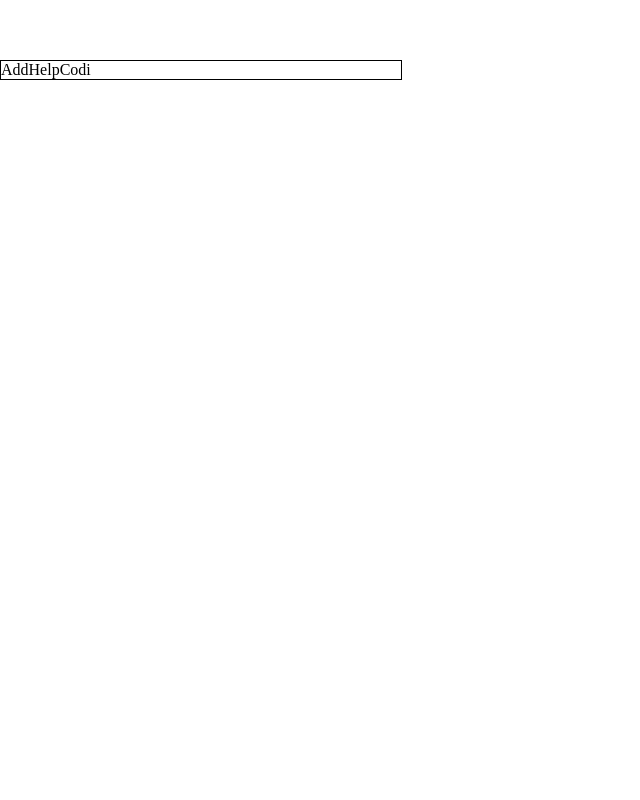
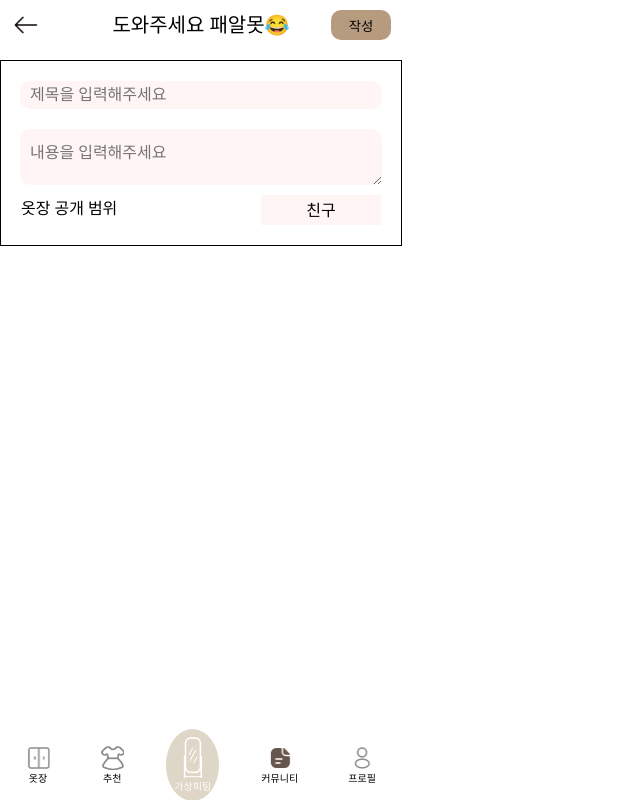
Before and after one commit to Jeong-WonSeok/Kkalong, a React (Create React App) app in the folder kkalong_fe/: page /community/HelpCodi/Add/1 in a window 1280 px wide. Shown: the whole page, without its empty margins (0-640 px from the left). Built offline with nearby package versions, Linux system fonts and the light colour scheme; the HTML template or start-up script is replaced by a standard one; a web font is replaced by a local one.

Commit message:
[FE - S07P31B302-159, S07P31B302-158] FEAT: 코디 피드백 완료

```diff
--- a/kkalong_fe/src/pages/Community/AddBestDress.tsx
+++ b/kkalong_fe/src/pages/Community/AddBestDress.tsx
@@ -6,8 +6,7 @@ import TopNav from '../../components/ui/TopNav'
 import { Container } from './MainCommunity'
 
 import AddPictureIcon from '../../assets/icon/Community/pictureAdd.png'
-import Close from '../../assets/icon/Nav/close.png'
-import Menu from '../../assets/icon/Nav/menu.png'
+import BackArrow from '../../assets/icon/Nav/BackArrow.png'
 import AddExample from '../../assets/icon/Community/AddExample.png'
 import FooterBar from '../../components/ui/FooterBar'
 
@@ -56,7 +55,9 @@ export default function AddBestDress() {
   return (
     <div>
       <TopNav type={""}>
-        <MenuImg style={{width:'40px', height: '40px'}} src={Close} onClick={()=>navigate('/community/BestDress')}/>
+        <div style={{width: '60px', height: '40px'}}>
+        <MenuImg src={BackArrow} onClick={()=>navigate('/community/BestDress')}/>
+        </div>
         <CategoryText>도전! 베스트 드레서✨</CategoryText>
         <SubmitBtn>작성</SubmitBtn>
       </TopNav>
@@ -91,16 +92,17 @@ const AddContainer = styled(Container)`
 const MenuImg = styled.img`
   width: 30px;
   height: 30px;
-  margin: auto 0;
+  padding-right: 30px;
+  margin: 5px 0;
 `
 
-const SubmitBtn = styled.button`
+export const SubmitBtn = styled.button`
   width: 60px;
   height: 30px;
   border-radius: 10px;
   border: none;
   background-color: var(--primary-color-500);
-  margin: auto 0;
+  margin: 5px 0;
   font-family: var(--base-font-600);
   &:hover {
     background-color: var(--primary-color-700);
@@ -111,7 +113,9 @@ const SubmitBtn = styled.button`
 const CategoryText = styled.p `
   font-size: 20px;
   font-family: var(--base-font-600);
-  margin: auto 0;
+  margin: 0;
+  line-height: 40px;
+  height: 40px;
 `
 
 const PictureDiv = styled.div`
--- a/kkalong_fe/src/pages/Community/AddHelpCodi.tsx
+++ b/kkalong_fe/src/pages/Community/AddHelpCodi.tsx
@@ -1,7 +1,199 @@
-import React from 'react'
+import { useState } from 'react'
+import styled from 'styled-components'
+import { useParams, useNavigate } from 'react-router-dom'
+
+import FooterBar from '../../components/ui/FooterBar'
+import TopNav from '../../components/ui/TopNav'
+import { Container } from './MainCommunity'
+import { BackArrow, CategoryText } from './MainBestDress'
+import { CodiBackground, SelectContainer, ImgContainer,SelectImg, SelectSpan } from './AddSelectHelpCodi'
+
+import backArrow from '../../assets/icon/Nav/BackArrow.png'
+import AddCodi from '../../assets/icon/Community/addCodi.png'
+import { SubmitBtn } from './AddBestDress'
+
+interface SendType {
+  Picture: File,
+  Title: string,
+  context: string,
+  open: boolean
+}
+
 
 export default function AddHelpCodi() {
+  const params = useParams()
+  const navigate = useNavigate()
+  const [SendData, setSendData]= useState<SendType>()
+  const SelectOptions = ['친구', '전체']
+
+  const SelectFile = (e:any) => {
+    const input = document.getElementById('SelectCodi') as HTMLInputElement
+    input.click()
+  }
+
+  const resize = (e: any) => {
+    setSendData((prevState: any) => ({
+      ...prevState,
+      "context": e.target.value
+    }))
+    const textEle = document.getElementById('Context') as HTMLTextAreaElement
+    textEle.style.height = '1px';
+    textEle.style.height = e.target.scrollHeight + 'px';
+  }
+
+  const HandleTitle = (e: any) => {
+    setSendData((current) => {
+      return({
+        ...current as SendType,
+        itle: e.target.value
+      })
+    })
+  }
+
+  const HandleOpen = (e:any) => {
+    setSendData((state) => {
+      return {
+        // undefined 타입 지정 오류 처리
+        ...state as SendType,
+        open: e.target.value == "친구" ? false : true
+      }
+    })
+  }
+
+  const ChangePicture = (e: any) => {
+    setSendData((state) => {
+      return {
+        // undefined 타입 지정 오류 처리
+        ...state as SendType,
+        Picture: e.target.files[0]
+      }
+    })
+    const Picture = document.getElementById("SelectPicture") as HTMLDivElement
+    // 위에 레이어 모두 삭제후
+    Picture.replaceChildren()
+    const ImgUrl = URL.createObjectURL(e.target.files[0])
+    Picture.style.backgroundImage=`url(${ImgUrl})`
+    Picture.style.backgroundPosition="center"
+    Picture.style.width="auto"
+  }
+
   return (
-    <div>AddHelpCodi</div>
+    <div>
+      <TopNav type={''}>
+        <div style={{width: '60px'}}>
+        <AdjustBackArrow src={backArrow} onClick={()=>navigate('/community/HelpCodi/Add')}/>
+        </div>
+        <CategoryText>도와주세요 패알못😂</CategoryText>
+        <SubmitBtn>작성</SubmitBtn>
+      </TopNav>
+
+      <AddContainer>
+        {/* 코디 추가 시 */}
+        {params.Category === "Codi" &&
+        <CodiBackground id="SelectPicture" onClick={SelectFile}>
+        <SelectContainer>
+          <ImgContainer>
+            <SelectImg src={AddCodi}/>
+            <SelectSpan>코디 추가</SelectSpan>
+          </ImgContainer>
+        </SelectContainer>
+      <CodiInput id="SelectCodi" type="file" onChange={ChangePicture} accept="image/*" required/>
+      </CodiBackground>
+      }
+
+      <TitleInput placeholder="제목을 입력해주세요" type="text" value={SendData?.Title} onChange={HandleTitle}/>
+      <ContextArea placeholder='내용을 입력해주세요' value={SendData?.context} onChange={resize}></ContextArea>
+
+      <LabelContainer>
+        <Label>옷장 공개 범위</Label>
+        <SelectOpen onChange={HandleOpen}>
+          {SelectOptions.map((Option, idx) => {
+            return (
+              <SelectOption value={Option} key={idx} >
+                {Option}
+              </SelectOption>
+            )
+          })}
+        </SelectOpen>
+      </LabelContainer>
+
+      </AddContainer>
+
+      <FooterBar/>
+    </div>
   )
 }
+
+const AddContainer = styled(Container)`
+  justify-content: center;
+  align-items: center;
+  display: flex;
+  flex-direction: column;
+`
+
+const AdjustBackArrow = styled(BackArrow)`
+  padding: 5px 30px 5px 0px;
+`
+
+const CodiInput = styled.input`
+  display: none;
+`
+
+const TitleInput = styled.input`
+  margin-top: 10px;
+  border: none;
+  padding: 5px 10px;
+  width: 90%;
+  font-size: 16px;
+  font-family: var(--base-font-300);
+  border-radius: 10px;
+  background-color: var(--primary-color-100);
+`
+
+const ContextArea = styled.textarea`
+  display: flex;
+  justify-content: center;
+  margin-top: 20px;
+  border-radius: 10px;
+  padding: 10px;
+  font-size: 16px;
+  border: none;
+  font-family: var(--base-font-300);
+  background-color: var(--primary-color-100);
+  width: 90%;
+`
+
+const LabelContainer = styled(Container)`
+  width: 100%;
+  display: flex;
+  flex-direction: row;
+  justify-content: space-between;
+`
+
+const Label = styled.label`
+  margin-left: 10px;
+  font-size: 16px;
+  font-family: var(--base-font-300);
+`
+
+const SelectOpen = styled.select`
+  margin-right: 10px;
+  background-color: var(--primary-color-100);
+  width: 120px;
+  height: 30px;
+  font-size: 16px;
+  font-family: var(--base-font-300);
+  border: none;
+  text-align: center;
+  -o-appearance: none;
+  -webkit-appearance: none;
+  -moz-appearance: none;
+`
+
+const SelectOption = styled.option`
+  text-indent: 40%;
+  background-color: var(--primary-color-100);
+  &:hover {
+    background-color: var(--primary-color-200);
+  }
+`
--- a/kkalong_fe/src/pages/Community/AddSelectHelpCodi.tsx
+++ b/kkalong_fe/src/pages/Community/AddSelectHelpCodi.tsx
@@ -18,7 +18,7 @@ export default function AddSelectHelpCodi() {
   return (
     <div>
       <TopNav type={''}>
-        <BackArrow src={BackArrowImg}/>
+        <BackArrow src={BackArrowImg} onClick={()=>navigate('/community/HelpCodi')}/>
         <CategoryText>도와주세요 패알못😂</CategoryText>
         <div style={{ width: '30px', height: '30px'}}></div>
       </TopNav>
@@ -63,7 +63,7 @@ const Container = styled.div`
   align-items: center;
 `
 
-const CodiBackground = styled.div`
+export const CodiBackground = styled.div`
   background-image: url(${AddCodiExample});
   position: relative;
   width: 140px;
@@ -74,7 +74,7 @@ const CodiBackground = styled.div`
   overflow: hidden;
 `
 
-const SelectContainer = styled.div`
+export const SelectContainer = styled.div`
   width: 140px;
   height: 210px;
   border-radius: 10px;
@@ -85,18 +85,18 @@ const SelectContainer = styled.div`
   align-items: center;
 `
 
-const ImgContainer = styled.div`
+export const ImgContainer = styled.div`
   display: flex;
   flex-direction: column;
 `
 
-const SelectImg = styled.img`
+export const SelectImg = styled.img`
   margin: 0 auto;
   width: 40px;
   height: 40px;
 `
 
-const SelectSpan = styled.p`
+export const SelectSpan = styled.p`
   font-size: 15px;
   font-family: var(--font-base-400);
   color: var(--primary-color-300);
--- a/kkalong_fe/src/pages/Community/MainCommunity.tsx
+++ b/kkalong_fe/src/pages/Community/MainCommunity.tsx
@@ -103,7 +103,7 @@ export default function MainCommunity() {
   return (
     <div>
     <TopNav type="menu">
-      커뮤니티
+      <CategoryText>커뮤니티</CategoryText>
       <div style={{width: '50px', height: '30px'}}></div>
     </TopNav>
 
@@ -184,3 +184,8 @@ const Best3Container = styled.img`
   border-radius: 20px;
   margin-top: 10px;
 `
+
+const CategoryText = styled.p`
+  line-height: 0;
+  font-family: var(--base-font-600);
+`
```
